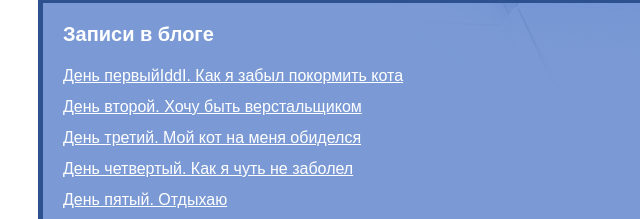
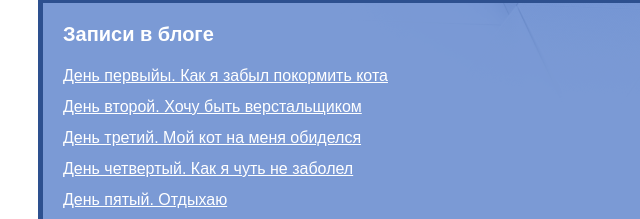
Before and after one commit to volodyagayntsev-coder/webs, a plain HTML site: page index.html in a window 1280 px wide. Shown: the part 180-399 px from the top of the page, 0-640 px from the left. Drawn offline with Linux system fonts and the light colour scheme.

Commit message:
Update index.html

```diff
--- a/index.html
+++ b/index.html
@@ -16,7 +16,7 @@
       <nav class="blog-navigation">
         <h2>Записи в блоге</h2>
         <ul>
-          <li><a href="day-1.html">День первыйIddI. Как я забыл покормить кота</a></li>
+          <li><a href="day-1.html">День первыйы. Как я забыл покормить кота</a></li>
           <li><a href="day-2.html">День второй. Хочу быть верстальщиком</a></li>
           <li><a href="day-3.html">День третий. Мой кот на меня обиделся</a></li>
           <li><a href="day-4.html">День четвертый. Как я чуть не заболел</a></li>
```
